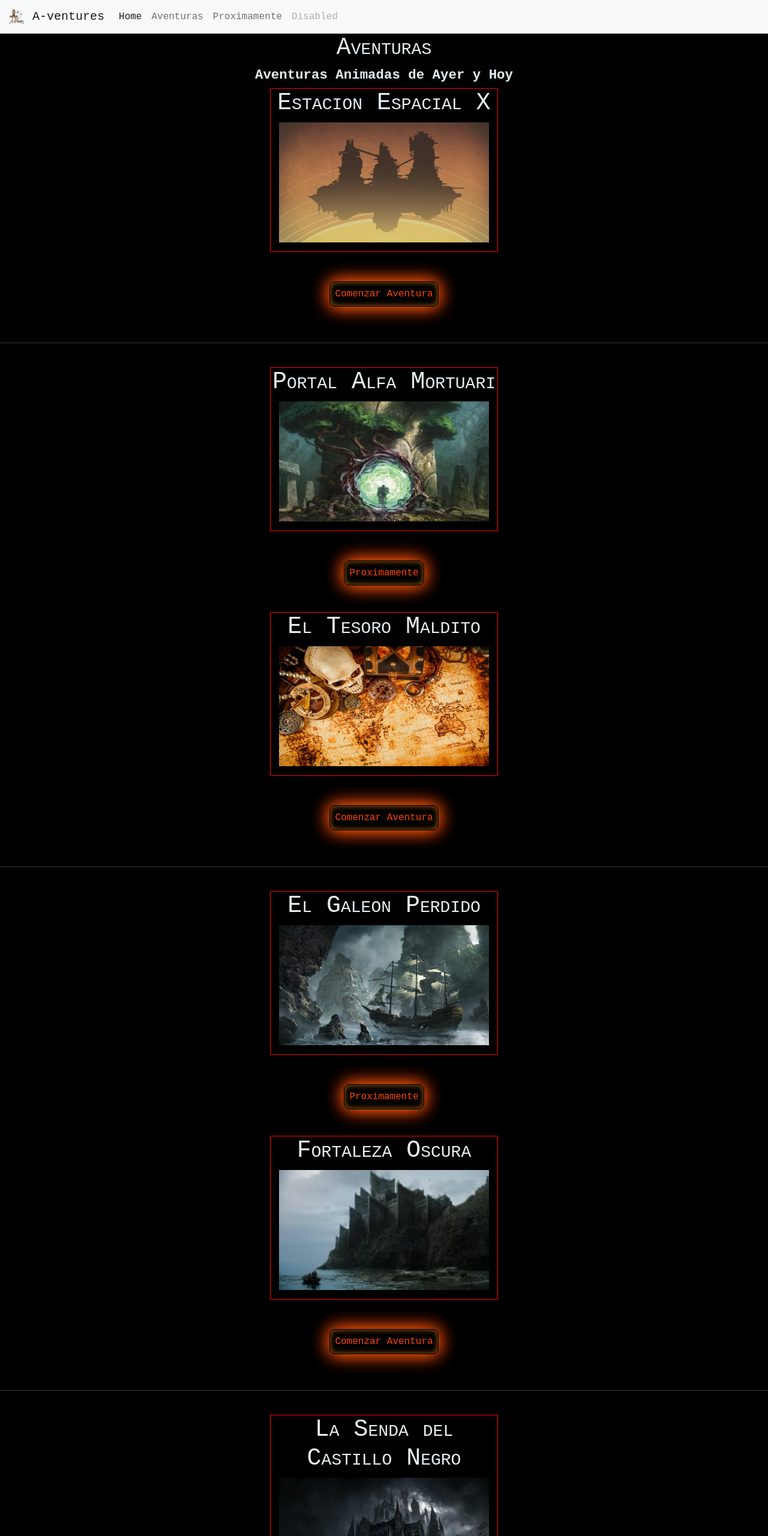
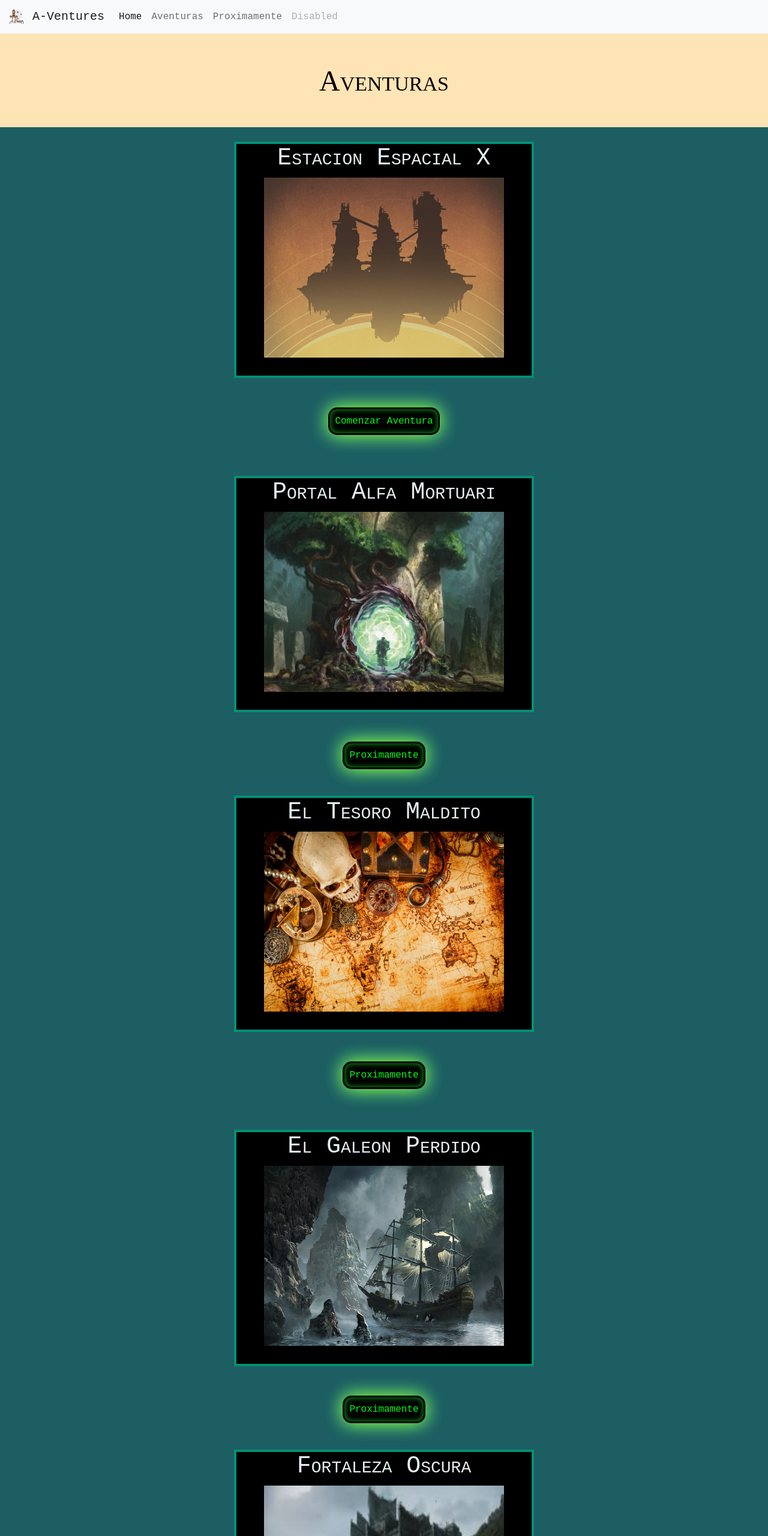
Before and after one commit to Saponka/A-Ventures, a plain HTML site: page libros/main.html in a window 1280 px wide. Shown: the top 2560 px of the page at 60% size. Drawn offline with nearby package versions, Linux system fonts and the light colour scheme.

Commit message:
Aventura 2.1

```diff
--- a/css/estilo.css
+++ b/css/estilo.css
@@ -1,9 +1,20 @@
+
+*{
+    margin: 0;
+    padding: 0;
+}
 body {
-    background-color: rgb(0, 0, 0);
+    background-color: rgb(29 94 98);
     font-family: 'Courier New', Courier, monospace;
     color:rgb(229, 238, 240);
+    display: grid;
+}
+main{
+    display: flex;
 }
 .div{
+    display: flex;
+    flex-direction: column;
     background-color: moccasin;
     color: #000;
     padding-bottom: 40px;
@@ -11,7 +22,7 @@ body {
 .titulo{
     color: black;
     font-size: 300%;
-  padding-top: 70px;
+    padding-top: 50px;
 
    font-family: 'Syncopate';
 }
@@ -40,8 +51,8 @@ ul li::marker{
     background-color: #000;
     display: flex;
     margin: auto;
-    border: 1px solid black;
-    border-radius: 10px;
+    border: 3px solid black;
+    border-radius: 15px;
     padding: 8px;
     margin-top: 25px;
     margin-bottom: 20px;
@@ -49,36 +60,58 @@ ul li::marker{
   box-shadow: 0 0 30px 0 rgb(255, 115, 0),
   0 0 30px 0 rgb(220, 20, 20),
   0 0 10px 0  rgb(175, 100, 15) inset;
+
 }
 .botones a{
     text-decoration: none;
     color: orangered
 }
+.botones2{
+    background-color: #000;
+    display: flex;
+    margin: auto;
+    border: 3px solid black;
+    border-radius: 15px;
+    padding: 8px;
+    margin-top: 25px;
+    margin-bottom: 20px;
+ box-shadow: 0 0 30px 0 rgb(162 255 0), 0 0 30px 0 rgb(20 169 220), 0 0 10px 0 rgb(15 175 24) inset;
+}
+.botones2 a{
+    text-decoration: none;
+    color: rgb(0, 255, 21)
+}
+
 .portal{
     color: rgb(123, 245, 99);
-    border: solid  rgb(91, 218, 32) ;
     background-color:rgb(17, 17, 17);
+    border: solid  rgb(49, 134, 10) ;
+    margin: 10px 250px;
+    padding: 30px;
     text-align: center;
-    width:615px;
-    margin: auto;
+
 }
 .espacio {
+
     color: rgb(189 102 15);
     background-color: rgb(9, 9, 9);
     border: solid 5px rgba(219, 171, 38, 0.96);
-    margin: auto;
+    margin: 10px 250px;
+    padding: 30px;
     text-align: center;
     font-family: -apple-system, BlinkMacSystemFont, 'Segoe UI', Roboto, Oxygen, Ubuntu, Cantarell, 'Open Sans', 'Helvetica Neue', sans-serif;
     letter-spacing: 1pt;
-    width: 615px;
+
 }
 .portada {
+     background-color: #000;
+    border: solid 4px rgb(8 251 204 / 57%);;
+    width: 500px;
+    margin: auto;
+    padding-bottom: 30px;
+    text-align: center;
 
-   border: solid 1px red;
-    margin: auto;
-    text-align: center;
-    padding-bottom: 15px;
-    width: 380px;
+
 }
 
 /* Final Escape */
@@ -91,6 +124,7 @@ ul li::marker{
     letter-spacing: 1pt;
     font-weight: bold;
 }
+
 .final img {
     border: solid 2px rgba(211, 58, 58, 0.295);
     width :700px;
@@ -100,5 +134,5 @@ ul li::marker{
 }
 /* footers */
 .alienFooter{
-    margin-top: 100px
+ margin:80px 0px 50px;
 }
--- a/libros/main.html
+++ b/libros/main.html
@@ -12,7 +12,7 @@
     <nav class="navbar navbar-expand-lg navbar-light bg-light">
         <div class="container-fluid">
           <a class="navbar-brand" href="#"><img src="../imagenes/excalibur-svgrepo-com.svg" alt="" width="30" height="24" class="d-inline-block align-text-top">
-            A-ventures
+            A-Ventures
           </a></a>
           <button class="navbar-toggler" type="button" data-bs-toggle="collapse" data-bs-target="#navbarNav" aria-controls="navbarNav" aria-expanded="false" aria-label="Toggle navigation">
             <span class="navbar-toggler-icon"></span>
@@ -26,7 +26,7 @@
                 <a class="nav-link" href="#">Aventuras</a>
               </li>
               <li class="nav-item">
-                <a class="nav-link" href="./niveles/portal.html">Proximamente</a>
+                <a class="nav-link" href="../niveles/portal.html">Proximamente</a>
               </li>
               <li class="nav-item">
                 <a class="nav-link disabled">Disabled</a>
@@ -35,98 +35,97 @@
           </div>
         </div>
       </nav>
-      <div>
-          <h1>Aventuras</h1>
-          <h2>Aventuras Animadas de Ayer y Hoy</h2>
-      </div>
+      <div class="div">
+          <h1 class="titulo">Aventuras</h1>
+      </div><br>
       <div>
           <div class="portada" >
         <h1>  Estacion Espacial X </h1>
-        <img src="../imagenes/sevastopol.jpg" alt="Estacion Espacial X" width="350px" height="200px" >
+        <img src="../imagenes/sevastopol.jpg" alt="Estacion Espacial X" width="400px" height="300px" >
        </div><br>
-       <button class="botones" >
-          <a href="niveles/estacion.html">Comenzar Aventura</a>
+       <button class="botones2" >
+          <a href="../niveles/estacion.html">Comenzar Aventura</a>
        </button><br>
-        <hr><br>
+       <br>
         <div class="portada">
         <h1 >Portal Alfa Mortuari</h1>
-        <img  src="../imagenes/portal22.jpg" alt="portal"  width="350px" height="200px" >
+        <img  src="../imagenes/portal22.jpg" alt="portal"  width="400px" height="300px" >
         <br>
        </div><br>
-       <button class="botones" >
-          <a href="niveles/portal.html">Proximamente</a>
+       <button class="botones2" >
+          <a href="../niveles/portal.html">Proximamente</a>
        </button><br>
     </div>
     <div>
       <div class="portada" >
     <h1>  El Tesoro Maldito </h1>
-    <img src="../imagenes/treasure-map.jpg" alt="Estacion Espacial X" width="350px" height="200px" >
+    <img src="../imagenes/treasure-map.jpg" alt="Estacion Espacial X" width="400px" height="300px" >
    </div><br>
-   <button class="botones" >
-      <a href="niveles/estacion.html">Comenzar Aventura</a>
+   <button class="botones2" >
+      <a href="">Proximamente</a>
    </button><br>
-    <hr><br>
+    <br>
     <div class="portada">
     <h1 >El Galeon Perdido</h1>
-    <img  src="../imagenes/galeon.jpg" alt="portal"  width="350px" height="200px" >
+    <img  src="../imagenes/galeon.jpg" alt="portal"  width="400px" height="300px" >
     <br>
    </div><br>
-   <button class="botones" >
-      <a href="niveles/portal.html">Proximamente</a>
+   <button class="botones2" >
+      <a href="">Proximamente</a>
    </button><br>
 </div>
 <div>
   <div class="portada" >
 <h1>  Fortaleza Oscura </h1>
-<img src="../imagenes/blackFortress.jpg" alt="Estacion Espacial X" width="350px" height="200px" >
+<img src="../imagenes/blackFortress.jpg" alt="Estacion Espacial X" width="400px" height="300px" >
 </div><br>
-<button class="botones" >
-  <a href="niveles/estacion.html">Comenzar Aventura</a>
+<button class="botones2" >
+  <a href="">Proximamente</a>
 </button><br>
-<hr><br>
+<br>
 <div class="portada">
 <h1 >La Senda del Castillo Negro</h1>
-<img  src="../imagenes/evil-castle-dark-fantasy.jpg" alt="portal"  width="350px" height="200px" >
+<img  src="../imagenes/evil-castle-dark-fantasy.jpg" alt="portal"  width="400px" height="300px" >
 <br>
 </div><br>
-<button class="botones" >
-  <a href="niveles/portal.html">Proximamente</a>
+<button class="botones2" >
+  <a href="">Proximamente</a>
 </button><br>
 </div>
 <div>
   <div class="portada" >
 <h1>  Bastion de la Luz </h1>
-<img src="../imagenes/magoschool.jpg" alt="Estacion Espacial X" width="350px" height="200px" >
+<img src="../imagenes/magoschool.jpg" alt="Estacion Espacial X" width="400px" height="300px" >
 </div><br>
-<button class="botones" >
-  <a href="niveles/estacion.html">Comenzar Aventura</a>
+<button class="botones2" >
+  <a href="">Proximamente</a>
 </button><br>
-<hr><br>
+<br>
 <div class="portada">
 <h1 >El Bosque Prohibido</h1>
-<img  src="../imagenes/boske.jpg" alt="portal"  width="350px" height="200px" >
+<img  src="../imagenes/boske.jpg" alt="portal"  width="400px" height="300px" >
 <br>
 </div><br>
-<button class="botones" >
-  <a href="niveles/portal.html">Proximamente</a>
+<button class="botones2" >
+  <a href="">Proximamente</a>
 </button><br>
 </div>
 <div>
   <div class="portada" >
-<h1>  Playa Roja</h1>
-<img src="../imagenes/beaches.jpg" alt="Estacion Espacial X" width="350px" height="200px" >
+<h1>  Playa Misteriosa</h1>
+<img src="../imagenes/beaches.jpg" alt="Estacion Espacial X" width="400px" height="300px" >
 </div><br>
-<button class="botones" >
-  <a href="niveles/estacion.html">Comenzar Aventura</a>
+<button class="botones2" >
+  <a href="">Proximamente</a>
 </button><br>
-<hr><br>
+<br>
 <div class="portada">
 <h1 >La Bruja de Winslow</h1>
-<img  src="../imagenes/bruja.jpg" alt="portal"  width="350px" height="200px" >
+<img  src="../imagenes/bruja.jpg" alt="portal"  width="400px" height="300px" >
 <br>
 </div><br>
-<button class="botones" >
-  <a href="niveles/portal.html">Proximamente</a>
+<button class="botones2" >
+  <a href="">Proximamente</a>
 </button><br>
 </div>
 </body>
```
Also changed, not shown: finales/alien.html (+2 -2 lines), finales/autodestruccion.html (+1 -1 lines), finales/escape.html (+2 -2 lines), index.html (+8 -6 lines), niveles/estacion.html (+1 -2 lines), niveles/ingenieria.html (+1 -1 lines), niveles/investigacion.html (+2 -1 lines), niveles/portal.html (+4 -2 lines), niveles/puente.html (+1 -1 lines).
